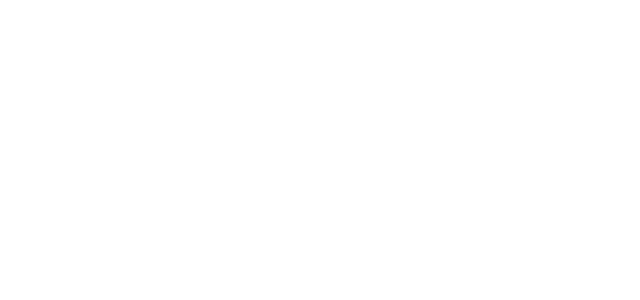
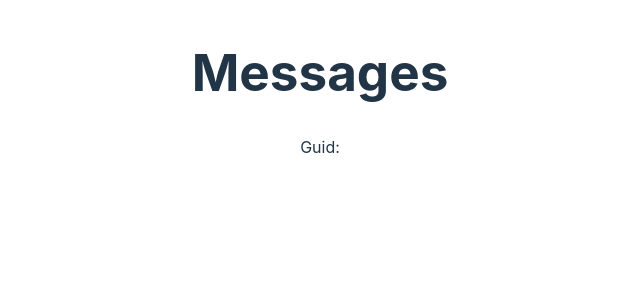
Before and after one commit to fede3mmanuel/Following-the-tutorial-of-React-Action-Cable-Chat-App-Basics-With-Websockets, a React (Vite) app in the folder client/: page / in a window 1280 px wide. Shown: the top 300 px of the page, without its empty margins (330-970 px from the left). Built offline with nearby package versions, Linux system fonts and the light colour scheme.

Commit message:
added skeleton of the vite part

```diff
--- a/client/src/App.jsx
+++ b/client/src/App.jsx
@@ -9,7 +9,10 @@
 
   return (
     <div className="App">
-
+      <div className="messageHeader">
+        <h1>Messages</h1>
+        <p>Guid: {guid}</p>
+      </div>
     </div>
   )
 }
```
